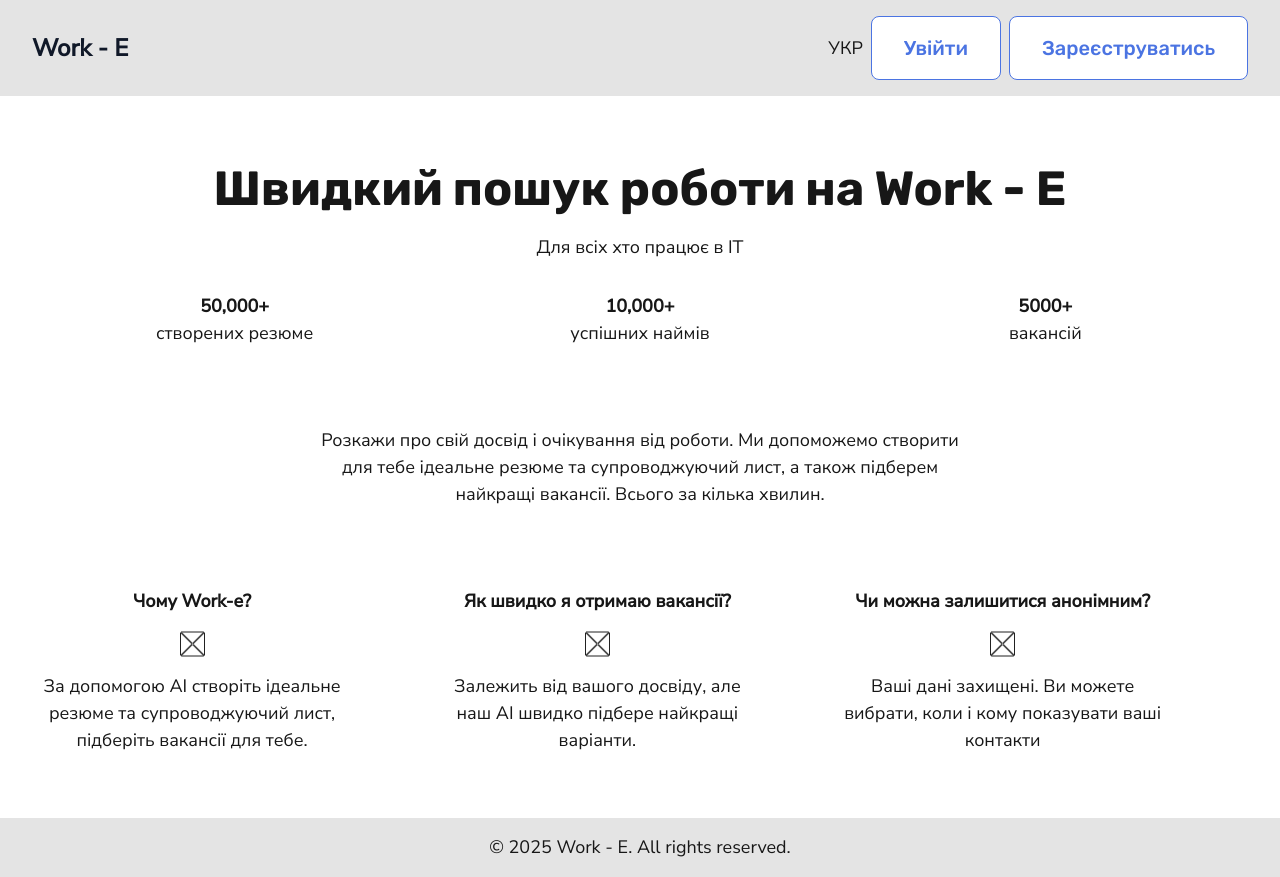
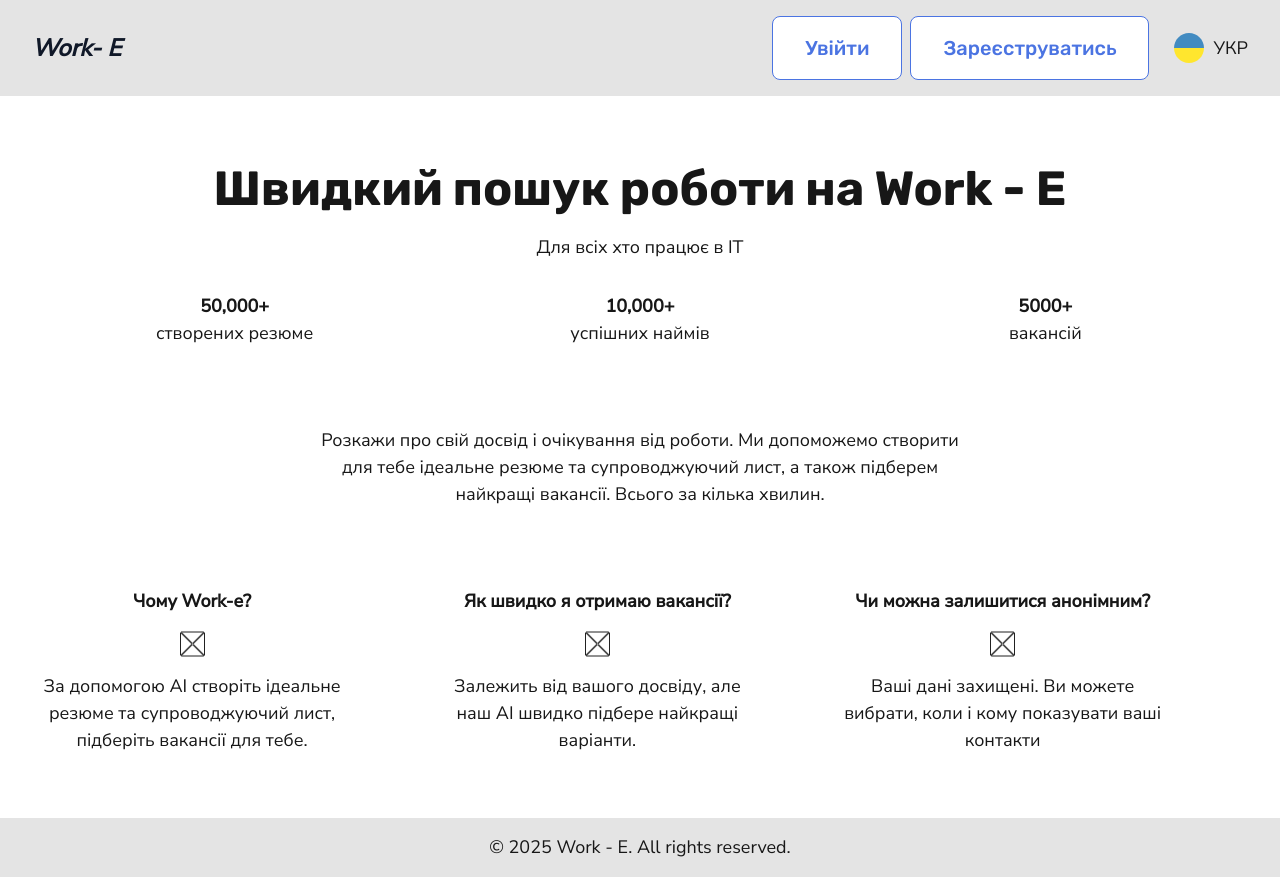
Before and after one commit to work-ee/work-e, a Next.js app: page / in a window 1280 px wide. Built offline with nearby package versions, Linux system fonts and the light colour scheme.

Commit message:
refactor(Header)

```diff
--- a/components/shared/header.tsx
+++ b/components/shared/header.tsx
@@ -10,15 +10,27 @@ export const Header = () => {
       <div className="container">
         <div className="flex items-center justify-between py-4">
           <Link href="/" className="logo">
-            Work - E
+            <i>Work- E</i>
           </Link>
           <div className="flex items-center gap-2">
-            <ul>
-              <li>УКР</li>
+            <div className="flex items-center gap-2">
+              <Button variant="secondary">Увійти</Button>
+              <Button variant="secondary">Зареєструватись</Button>
+            </div>
+
+            <ul className="ml-4 flex items-center gap-4">
+              <li>
+                <a href="#" className="flex items-center gap-2">
+                  <i>
+                    <svg width="32" height="32" viewBox="0 0 32 32" fill="none" xmlns="http://www.w3.org/2000/svg">
+                      <path d="M16 31C24.3 31 31 24.3 31 16H1C1 24.3 7.7 31 16 31Z" fill="#FFE62E" />
+                      <path d="M16 1C7.7 1 1 7.7 1 16H31C31 7.7 24.3 1 16 1Z" fill="#428BC1" />
+                    </svg>
+                  </i>
+                  УКР
+                </a>
+              </li>
             </ul>
-
-            <Button variant="secondary">Увійти</Button>
-            <Button variant="secondary">Зареєструватись</Button>
           </div>
         </div>
       </div>
```
